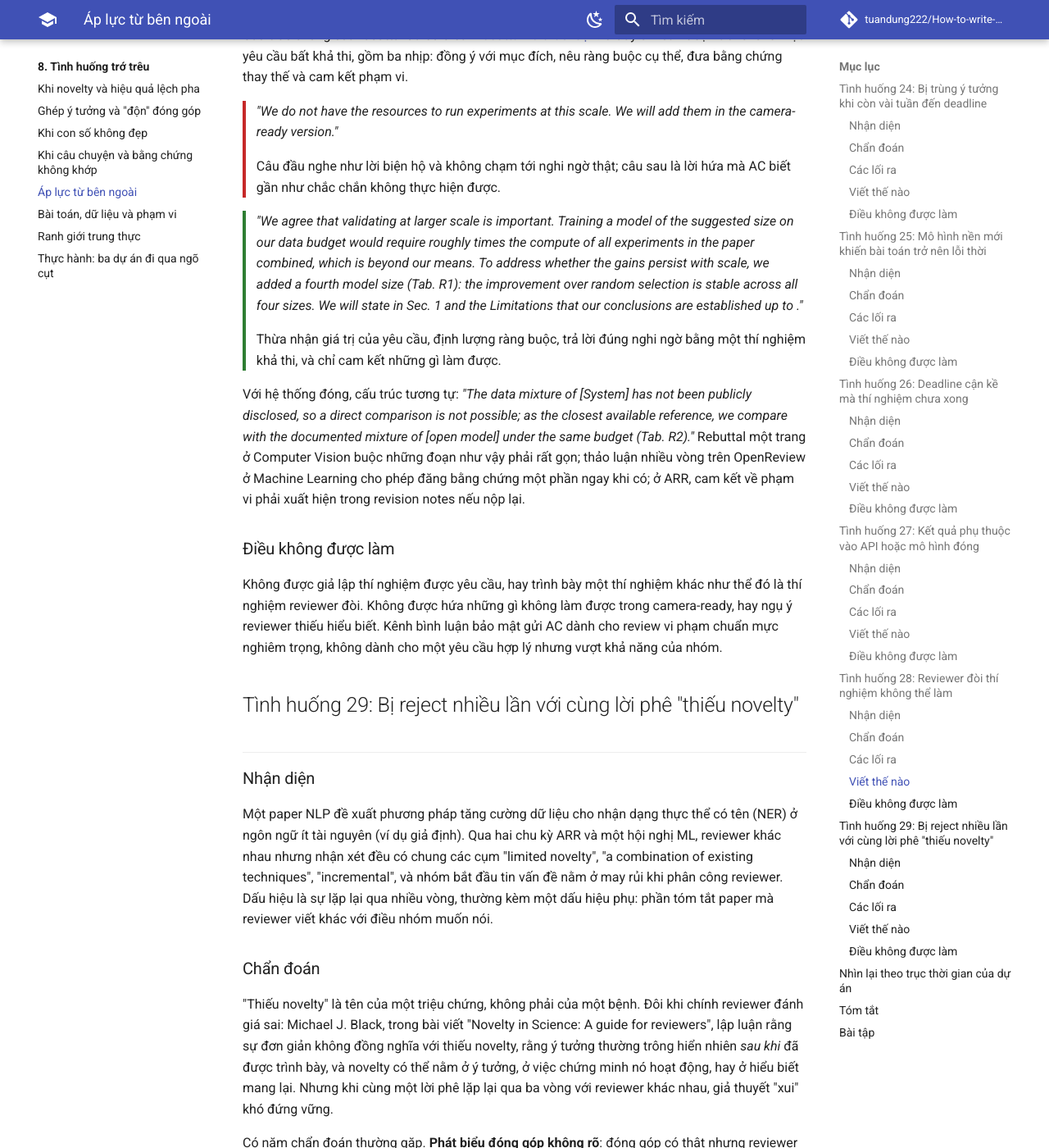
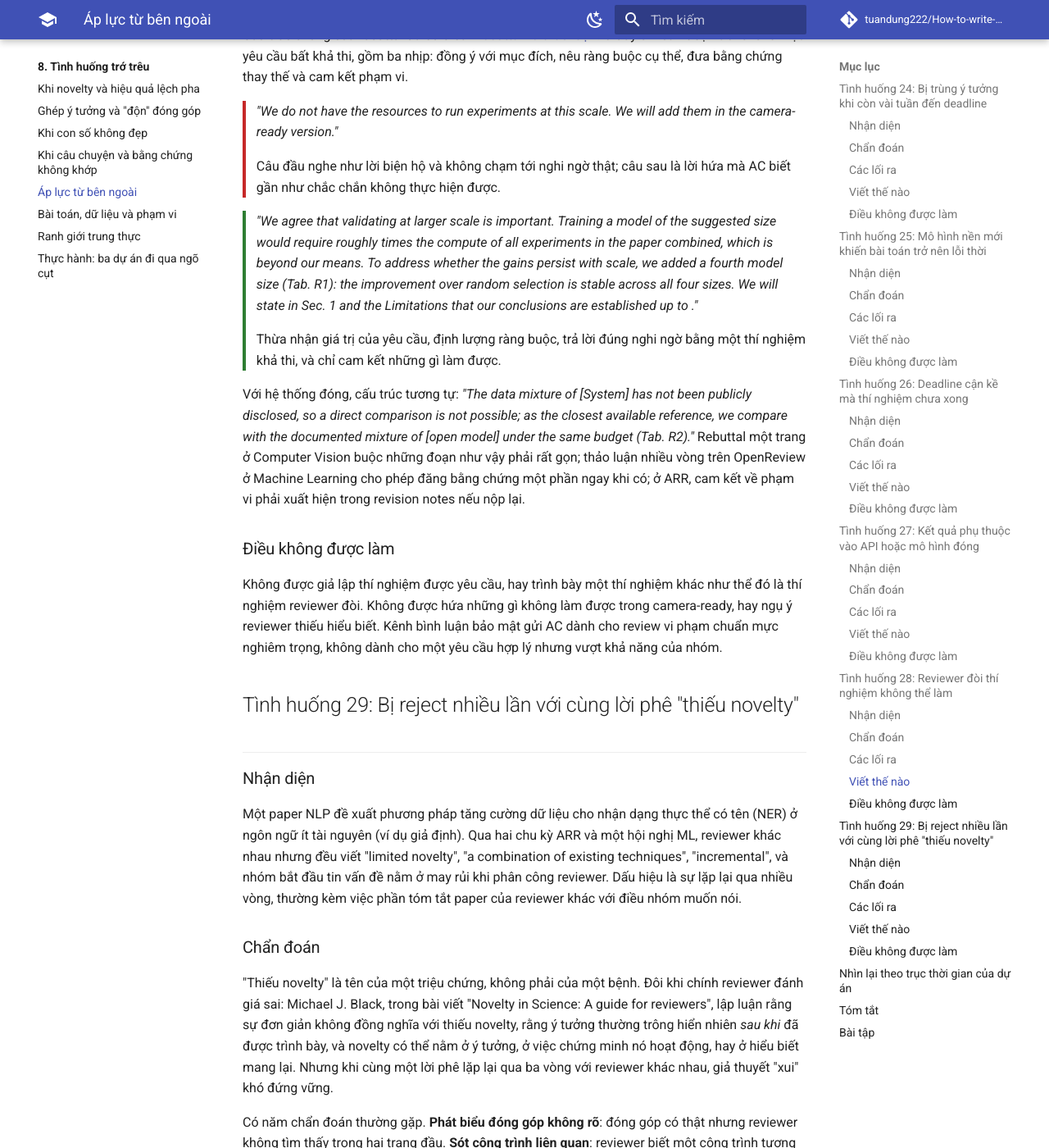
Before and after one commit to tuandung222/How-to-write-Astar-Paper, an MkDocs documentation site: the page built from docs/08-tinh-huong-kho/ap-luc-ben-ngoai.md, in a window 1280 px wide and 1400 px high, scrolled down 12269 px. Shown: the whole window at 82% size. Built offline with MkDocs 1.6.1 and Material for MkDocs 9.7.7, drawn with Linux system fonts in a browser that asks for light colours; comment, search, counter and statistics services are not loaded; some of the changed text lies outside the part shown.

Commit message:
WIP: chapter 8 pages in progress
Co-Authored-By: Claude Opus 5.5 <noreply@anthropic.com>
Claude-Session: https://claude.ai/code/session_01PnSv8GAUeHr81U3JHWhtn7

```diff
--- a/docs/08-tinh-huong-kho/ap-luc-ben-ngoai.md
+++ b/docs/08-tinh-huong-kho/ap-luc-ben-ngoai.md
@@ -251,7 +251,7 @@ Một paper Machine Learning nghiên cứu cách chọn lọc dữ liệu pre-tr
 
 ### Chẩn đoán
 
-Một yêu cầu thí nghiệm hầu như luôn đại diện cho một nghi ngờ. "Chạy ở quy mô lớn hơn" nghĩa là "kết quả có còn đúng khi scale?"; "so sánh với hệ thống thương mại" nghĩa là "phương pháp đứng ở đâu so với thực tiễn tốt nhất?"; "đánh giá trên dữ liệu kia" nghĩa là "kết quả có đúng với dữ liệu thực tế?". Câu hỏi chẩn đoán quan trọng nhất vì vậy là có thí nghiệm khả thi nào kiểm tra cùng nghi ngờ đó không. Câu hỏi thứ hai là chính paper có mời gọi yêu cầu đó không: nếu abstract viết "scalable" mà thí nghiệm dừng ở mô hình nhỏ, lời giải nằm ở việc thu hẹp claim.
+Một yêu cầu thí nghiệm hầu như luôn đại diện cho một nghi ngờ: "chạy ở quy mô lớn hơn" nghĩa là "kết quả có còn đúng khi scale?", "so sánh với hệ thống thương mại" nghĩa là "phương pháp đứng ở đâu so với thực tiễn tốt nhất?". Câu hỏi chẩn đoán quan trọng nhất vì vậy là có thí nghiệm khả thi nào kiểm tra cùng nghi ngờ đó không. Câu hỏi thứ hai là chính paper có mời gọi yêu cầu đó không: nếu abstract viết "scalable" mà thí nghiệm dừng ở mô hình nhỏ, lời giải nằm ở việc thu hẹp claim.
 
 ### Các lối ra
 
@@ -276,7 +276,7 @@ Câu đầu nghe như lời biện hộ và không chạm tới nghi ngờ thậ
 </div>
 
 <div class="good" markdown>
-*"We agree that validating at larger scale is important. Training a model of the suggested size on our data budget would require roughly <N> times the compute of all experiments in the paper combined, which is beyond our means. To address whether the gains persist with scale, we added a fourth model size (Tab. R1): the improvement over random selection is stable across all four sizes. We will state in Sec. 1 and the Limitations that our conclusions are established up to <size>."*
+*"We agree that validating at larger scale is important. Training a model of the suggested size would require roughly <N> times the compute of all experiments in the paper combined, which is beyond our means. To address whether the gains persist with scale, we added a fourth model size (Tab. R1): the improvement over random selection is stable across all four sizes. We will state in Sec. 1 and the Limitations that our conclusions are established up to <size>."*
 
 Thừa nhận giá trị của yêu cầu, định lượng ràng buộc, trả lời đúng nghi ngờ bằng một thí nghiệm khả thi, và chỉ cam kết những gì làm được.
 </div>
@@ -291,7 +291,7 @@ Không được giả lập thí nghiệm được yêu cầu, hay trình bày m
 
 ### Nhận diện
 
-Một paper NLP đề xuất phương pháp tăng cường dữ liệu cho nhận dạng thực thể có tên (NER) ở ngôn ngữ ít tài nguyên (ví dụ giả định). Qua hai chu kỳ ARR và một hội nghị ML, reviewer khác nhau nhưng nhận xét đều có chung các cụm "limited novelty", "a combination of existing techniques", "incremental", và nhóm bắt đầu tin vấn đề nằm ở may rủi khi phân công reviewer. Dấu hiệu là sự lặp lại qua nhiều vòng, thường kèm một dấu hiệu phụ: phần tóm tắt paper mà reviewer viết khác với điều nhóm muốn nói.
+Một paper NLP đề xuất phương pháp tăng cường dữ liệu cho nhận dạng thực thể có tên (NER) ở ngôn ngữ ít tài nguyên (ví dụ giả định). Qua hai chu kỳ ARR và một hội nghị ML, reviewer khác nhau nhưng đều viết "limited novelty", "a combination of existing techniques", "incremental", và nhóm bắt đầu tin vấn đề nằm ở may rủi khi phân công reviewer. Dấu hiệu là sự lặp lại qua nhiều vòng, thường kèm việc phần tóm tắt paper của reviewer khác với điều nhóm muốn nói.
 
 ### Chẩn đoán
 
```
Also changed, not shown: other parts of docs/08-tinh-huong-kho/ap-luc-ben-ngoai.md (+1 -1 lines).
